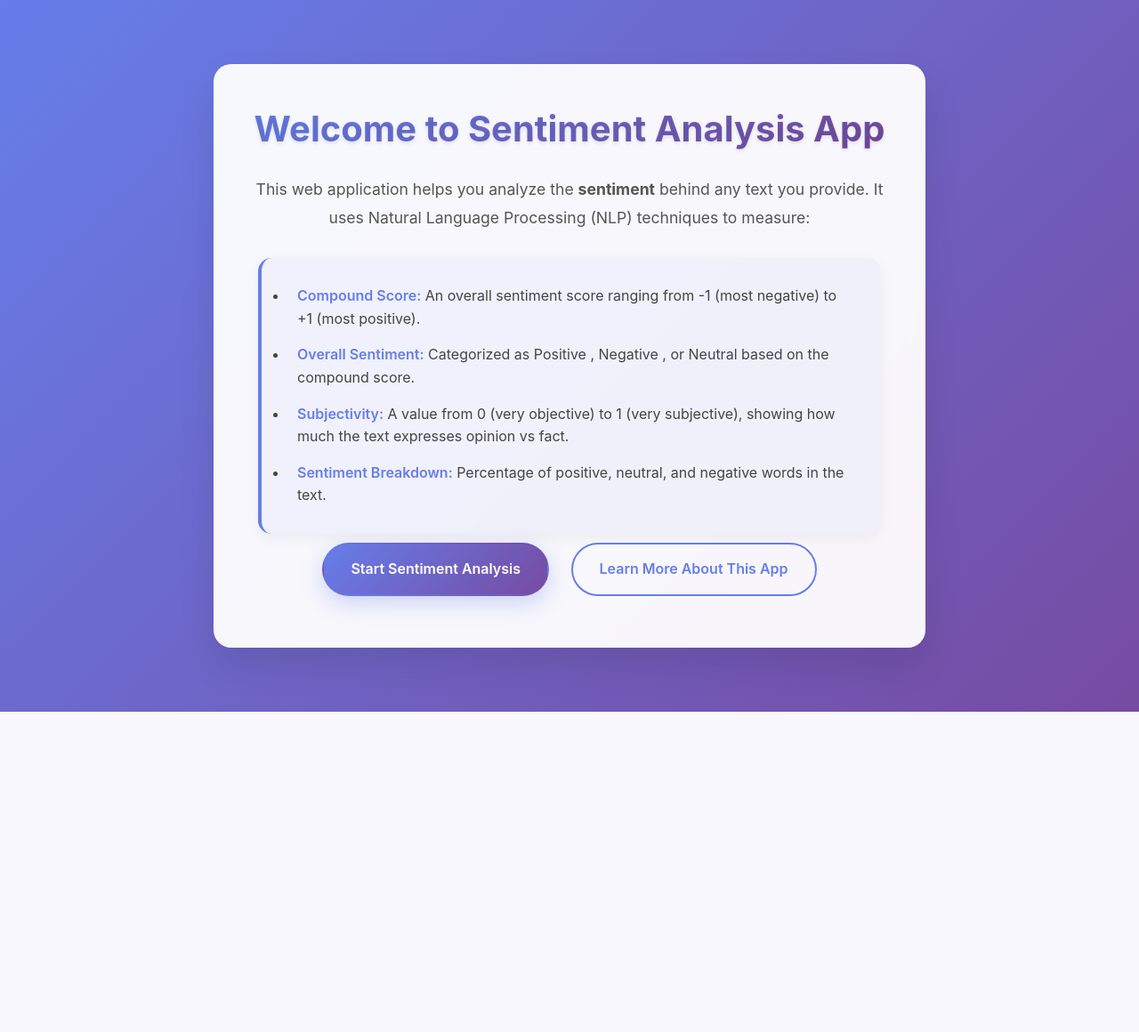
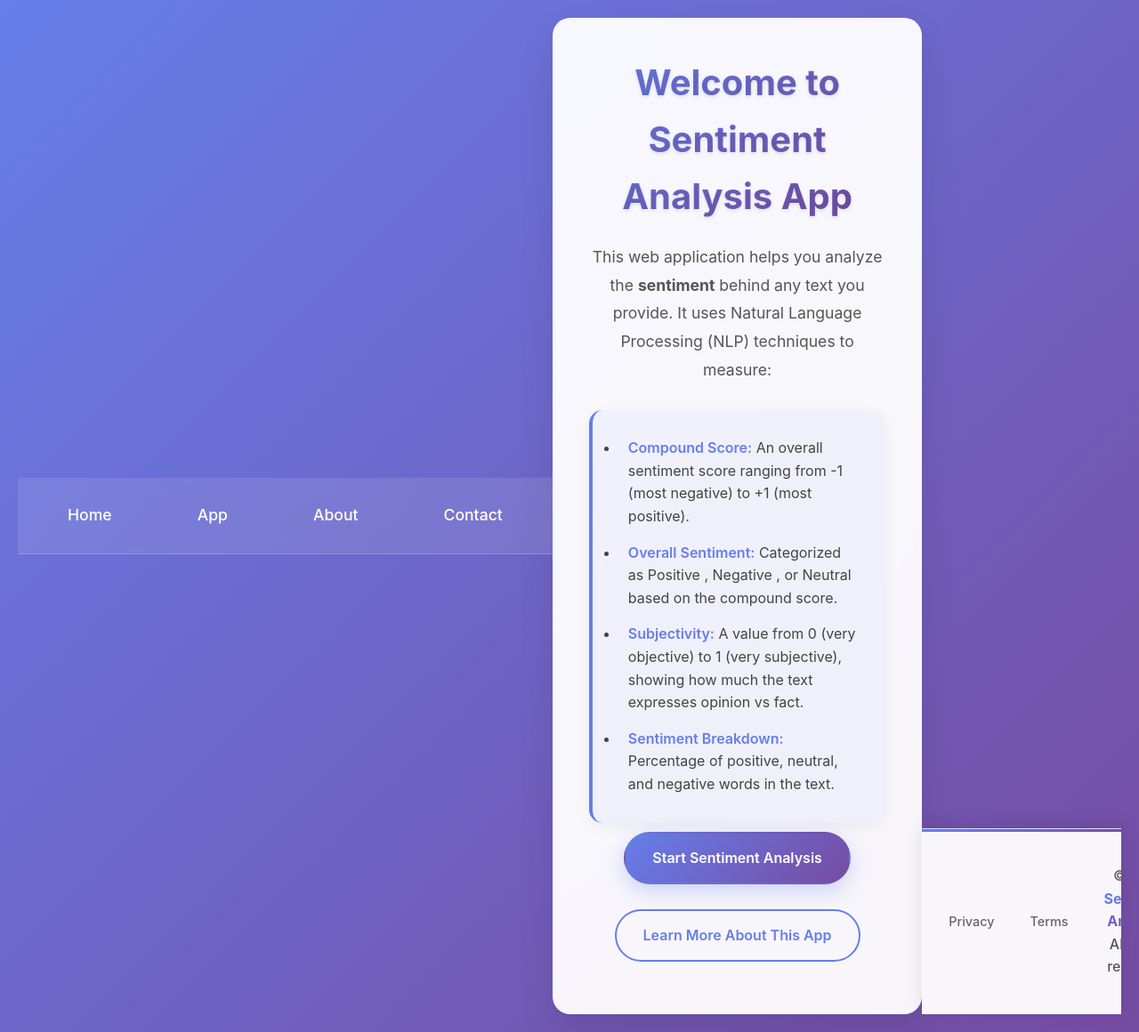
Before and after one commit to RudraharanNivaethan/sentiment-analyzer-webapp, a Flask app: page / in a window 1280 px wide. Shown: the whole page at 89% size. Before the commit the page ends 800 px from the top, so only its background shows below. Run offline with Flask 3, Linux system fonts and the light colour scheme; parts of the project's set-up code (start-up, migrations or seed data) failed here and were passed over.

Commit message:
Integration: Version1

```diff
--- a/templates/about.html
+++ b/templates/about.html
@@ -270,6 +270,7 @@
     </style>
 </head>
 <body>
+    {% include 'header.html' %}  <!-- Reusable header -->
     <div class="container">
         <h1>About This Application</h1>
 
@@ -285,7 +286,8 @@
 
         <p>Visual representation is provided using <span class="highlight">Matplotlib</span>, so you can see how much of your text is positive, neutral, or negative.</p>
 
-        <a href="home.html" class="btn">Go to Home</a>
+        <a href="{{url_for('home')}}" class="btn">Go to Home</a>
+        {% include 'footer.html' %}  <!-- Reusable footer -->
     </div>
 </body>
 </html>
--- a/templates/contact.html
+++ b/templates/contact.html
@@ -318,6 +318,7 @@
     </style>
 </head>
 <body>
+    {% include 'header.html' %}  <!-- Reusable header -->
     <div class="container">
         <h1>Meet Our Team</h1>
         <p class="subtitle">The brilliant minds behind the Sentiment Analysis Application</p>
@@ -441,7 +442,8 @@
             </div>
         </div>
 
-        <a href="home.html" class="back-home">← Back to Home</a>
+        <a href="{{url_for('home')}}" class="back-home">← Back to Home</a>
     </div>
+    {% include 'footer.html' %}  <!-- Reusable footer -->
 </body>
 </html>
--- a/header.html
+++ b/templates/header.html
@@ -128,9 +128,10 @@
 <body>
     <header>
         <nav>
-            <a href="home.html">Home</a>
-            <a href="about.html">About</a>
-            <a href="contact.html">Contact</a>
+            <a href="{{url_for('home')}}">Home</a>
+            <a href="{{url_for('app_page')}}">App</a>
+            <a href="{{url_for('about')}}">About</a>
+            <a href="{{url_for('contact')}}">Contact</a>
         </nav>
     </header>
 </body>
--- a/templates/home.html
+++ b/templates/home.html
@@ -225,6 +225,7 @@ li strong {
     </style>
 </head>
 <body>
+    {% include 'header.html' %}  <!-- Reusable header -->
      <div class="container">
  <h1>Welcome to Sentiment Analysis App</h1>
  <p>
@@ -240,9 +241,9 @@ It uses Natural Language Processing (NLP) techniques to measure:
 (very subjective), showing how much the text expresses opinion vs fact.</li>
  <li><strong>Sentiment Breakdown:</strong> Percentage of positive, neutral, and negative words in the text.</li>
  </ul>
- <a href="app.html" class="cta">Start Sentiment Analysis</a>
- <a href="about.html" class="nav-link">Learn More About This App</a>
+ <a href="{{ url_for('app_page') }}" class="cta">Start Sentiment Analysis</a>
+ <a href="{{ url_for('about') }}" class="nav-link">Learn More About This App</a>
  </div>
-
+{% include 'footer.html' %}  <!-- Reusable footer -->
 </body>
 </html>
```
Also changed, not shown: templates/app.html (+9 -6 lines), templates/result.html (+5 -2 lines), templates/footer.html (renamed from footer.html).
